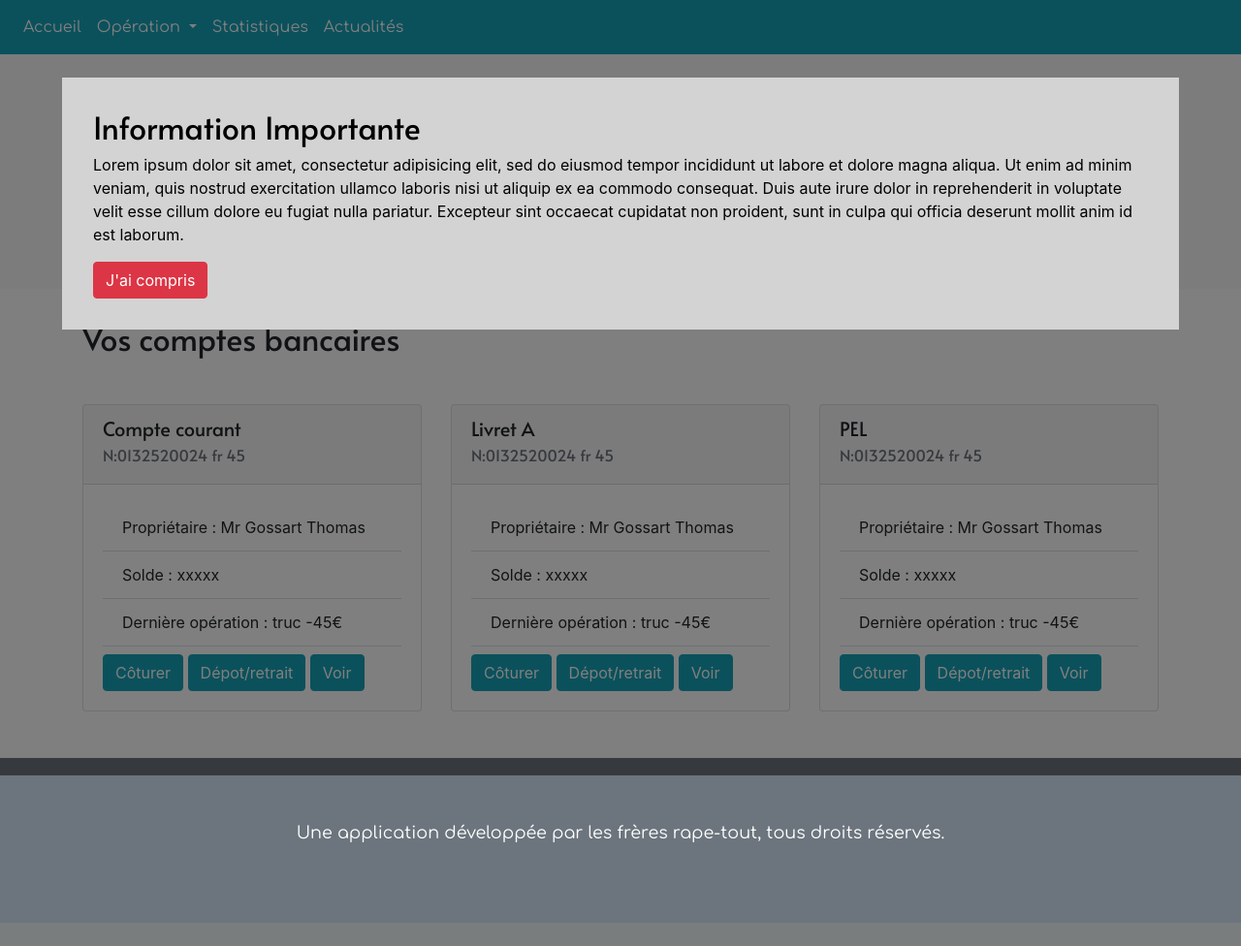
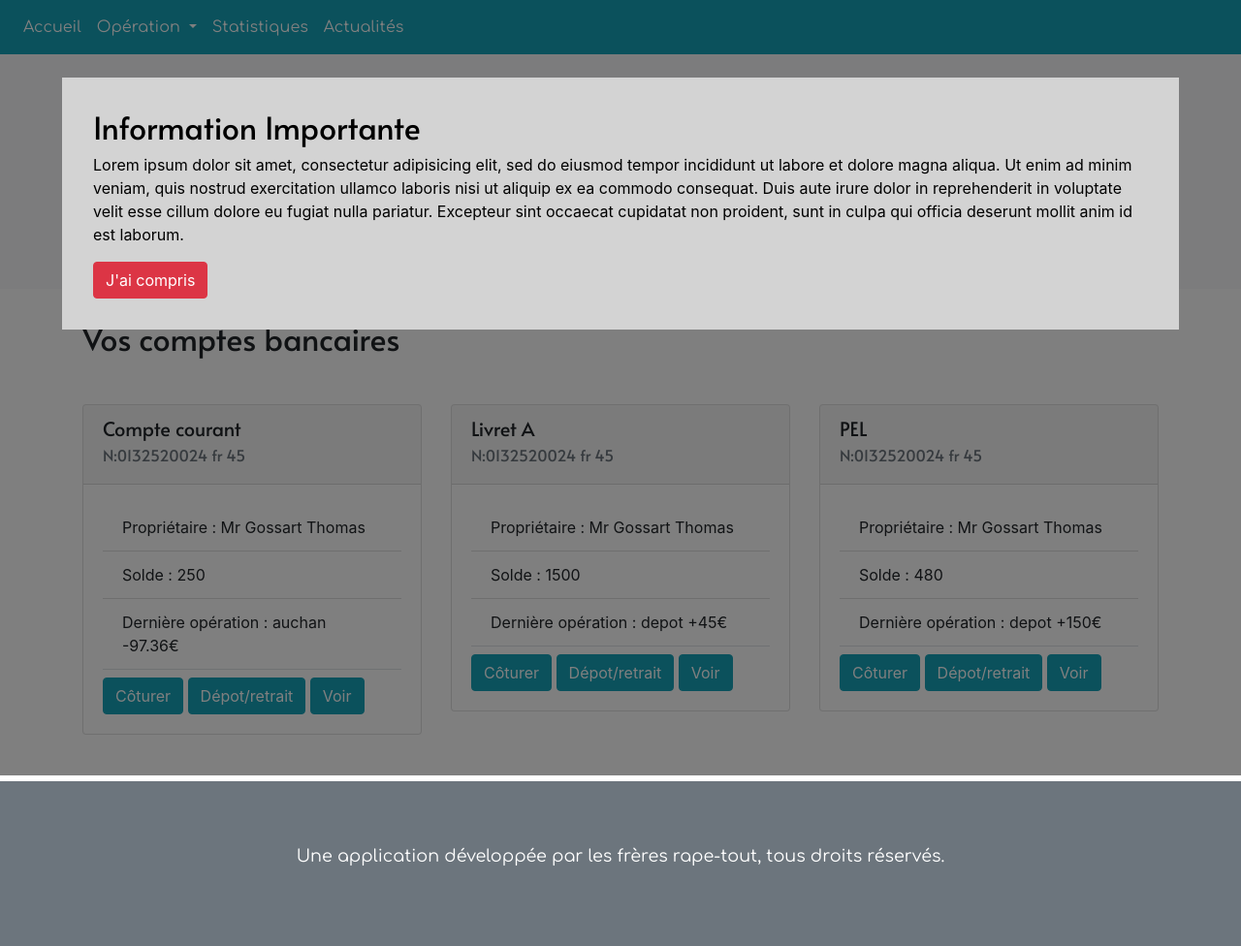
Before and after one commit to thomgo/banquephp, a PHP site: page / in a window 1280 px wide. Shown: the whole page at 97% size. Before the commit the page ends 952 px from the top, so only its background shows below. Run offline with PHP 8.4, Linux system fonts and the light colour scheme.

Commit message:
display accounts on index from data function

```diff
--- /dev/null
+++ b/data/acounts.php
@@ -0,0 +1,28 @@
+<?php
+function get_accounts() {
+    return [
+      [
+        "name" => "Compte courant",
+        "number" => "N:0132520024 fr 45",
+        "owner" => "Mr Gossart Thomas",
+        "amount" => 250,
+        "last_operation" => "auchan -97.36€"
+      ],
+      [
+        "name" => "Livret A",
+        "number" => "N:0132520024 fr 45",
+        "owner" => "Mr Gossart Thomas",
+        "amount" => 1500,
+        "last_operation" => "depot +45€"
+      ],
+      [
+        "name" => "PEL",
+        "number" => "N:0132520024 fr 45",
+        "owner" => "Mr Gossart Thomas",
+        "amount" => 480,
+        "last_operation" => "depot +150€"
+      ],
+    ];
+}
+
+?>
--- a/index.php
+++ b/index.php
@@ -1,19 +1,25 @@
-<?php include "template/nav.php"; ?>
-<?php include "template/header.php"; ?>
+<?php
+require "data/acounts.php";
+$accounts = get_accounts();
+
+include "template/nav.php";
+include "template/header.php";
+?>
 
 <h2>Vos comptes bancaires</h2>
 <div class="row mt-5">
+  <?php foreach ($accounts as $key => $account): ?>
   <div class="col-12 col-md-6 col-lg-4">
     <article class="card">
       <div class="card-header">
-        <h5 class="card-title">Compte courant</h5>
-        <h6 class="card-subtitle mb-2 text-muted">N:0132520024 fr 45</h6>
+        <h5 class="card-title"><?php echo $account["name"]; ?></h5>
+        <h6 class="card-subtitle mb-2 text-muted"><?php echo $account["number"]; ?></h6>
       </div>
       <div class="card-body">
         <ul class="list-group list-group-flush border-bottom mb-2">
-          <li class="list-group-item">Propriétaire : Mr Gossart Thomas</li>
-          <li class="list-group-item">Solde : xxxxx</li>
-          <li class="list-group-item">Dernière opération : truc -45€</li>
+          <li class="list-group-item">Propriétaire : <?php echo $account["owner"]; ?></li>
+          <li class="list-group-item">Solde : <?php echo $account["amount"]; ?></li>
+          <li class="list-group-item">Dernière opération : <?php echo $account["last_operation"]; ?></li>
         </ul>
         <a href="#" class="btn btn-info">Côturer</a>
         <a href="operation.html" class="btn btn-info">Dépot/retrait</a>
@@ -21,42 +27,8 @@
       </div>
     </article>
   </div>
-  <div class="col-12 col-md-6 col-lg-4">
-    <article class="card">
-      <div class="card-header">
-        <h5 class="card-title">Livret A</h5>
-        <h6 class="card-subtitle mb-2 text-muted">N:0132520024 fr 45</h6>
-      </div>
-      <div class="card-body">
-        <ul class="list-group list-group-flush border-bottom mb-2">
-          <li class="list-group-item">Propriétaire : Mr Gossart Thomas</li>
-          <li class="list-group-item">Solde : xxxxx</li>
-          <li class="list-group-item">Dernière opération : truc -45€</li>
-        </ul>
-        <a href="#" class="btn btn-info">Côturer</a>
-        <a href="operation.html" class="btn btn-info">Dépot/retrait</a>
-        <a href="#" class="btn btn-info">Voir</a>
-      </div>
-    </article>
-  </div>
-  <div class="col-12 col-md-6 col-lg-4">
-    <article class="card">
-      <div class="card-header">
-        <h5 class="card-title">PEL</h5>
-        <h6 class="card-subtitle mb-2 text-muted">N:0132520024 fr 45</h6>
-      </div>
-      <div class="card-body">
-        <ul class="list-group list-group-flush border-bottom mb-2">
-          <li class="list-group-item">Propriétaire : Mr Gossart Thomas</li>
-          <li class="list-group-item">Solde : xxxxx</li>
-          <li class="list-group-item">Dernière opération : truc -45€</li>
-        </ul>
-        <a href="#" class="btn btn-info">Côturer</a>
-        <a href="operation.html" class="btn btn-info">Dépot/retrait</a>
-        <a href="#" class="btn btn-info">Voir</a>
-      </div>
-    </article>
-  </div>
+<?php endforeach; ?>
+
 </div>
 
 <?php $script = "<script src='js/layer.js'></script>"; ?>
```
